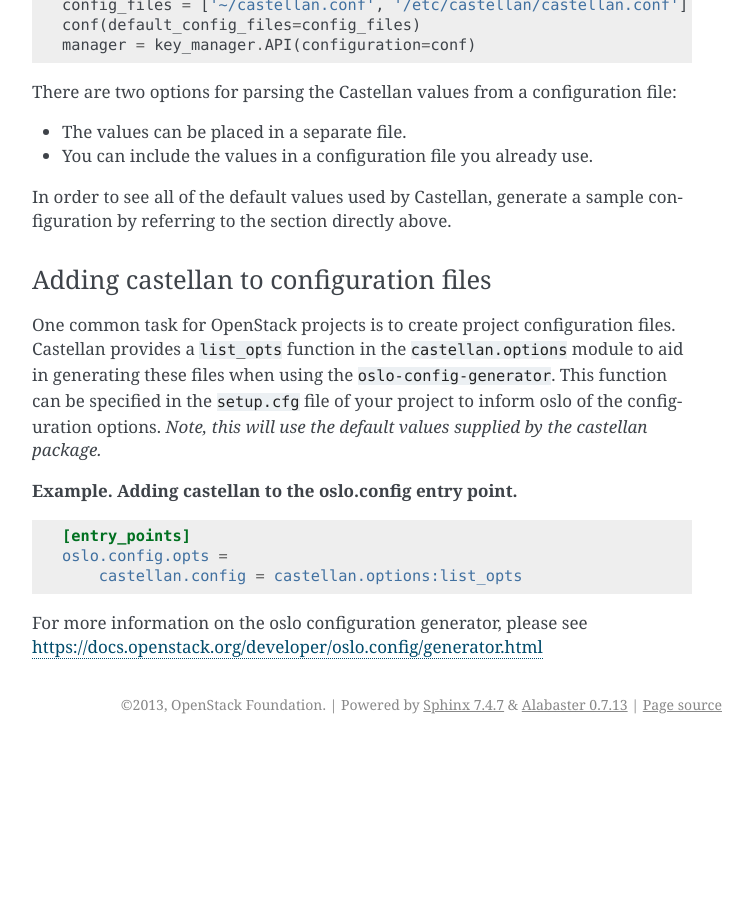
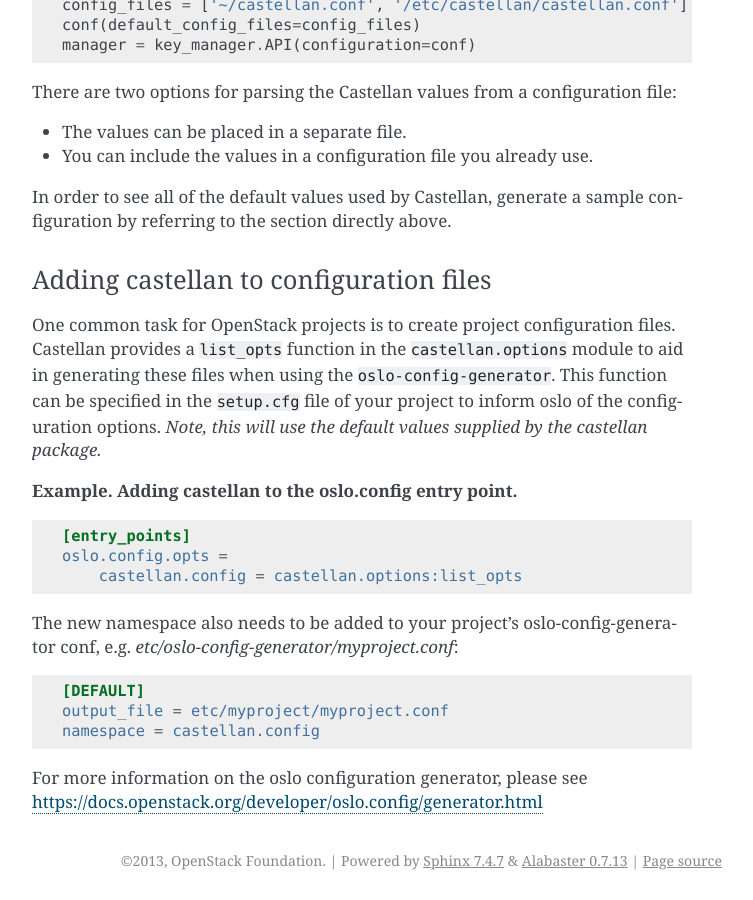
Before and after one commit to openstack/castellan, a Sphinx documentation site: the page built from doc/source/usage.rst, in a window 1280 px wide and 900 px high, scrolled down 5633 px. Shown: the whole window, without its empty margins (388-1141 px from the left). Built offline with Sphinx 7.4.7, drawn with Linux system fonts in a browser that asks for light colours; before the commit the page ends 6377 px from its top, so only the background shows below that.

Commit message:
Update docs on config generation
Change-Id: Ib8e6dfd8a5d47e41697b84e044815cddb10e3985

```diff
--- a/doc/source/usage.rst
+++ b/doc/source/usage.rst
@@ -319,5 +319,14 @@
     oslo.config.opts =
         castellan.config = castellan.options:list_opts
 
+The new namespace also needs to be added to your project's
+oslo-config-generator conf, e.g. `etc/oslo-config-generator/myproject.conf`:
+
+.. code:: ini
+
+    [DEFAULT]
+    output_file = etc/myproject/myproject.conf
+    namespace = castellan.config
+
 For more information on the oslo configuration generator, please see
 https://docs.openstack.org/developer/oslo.config/generator.html
```
